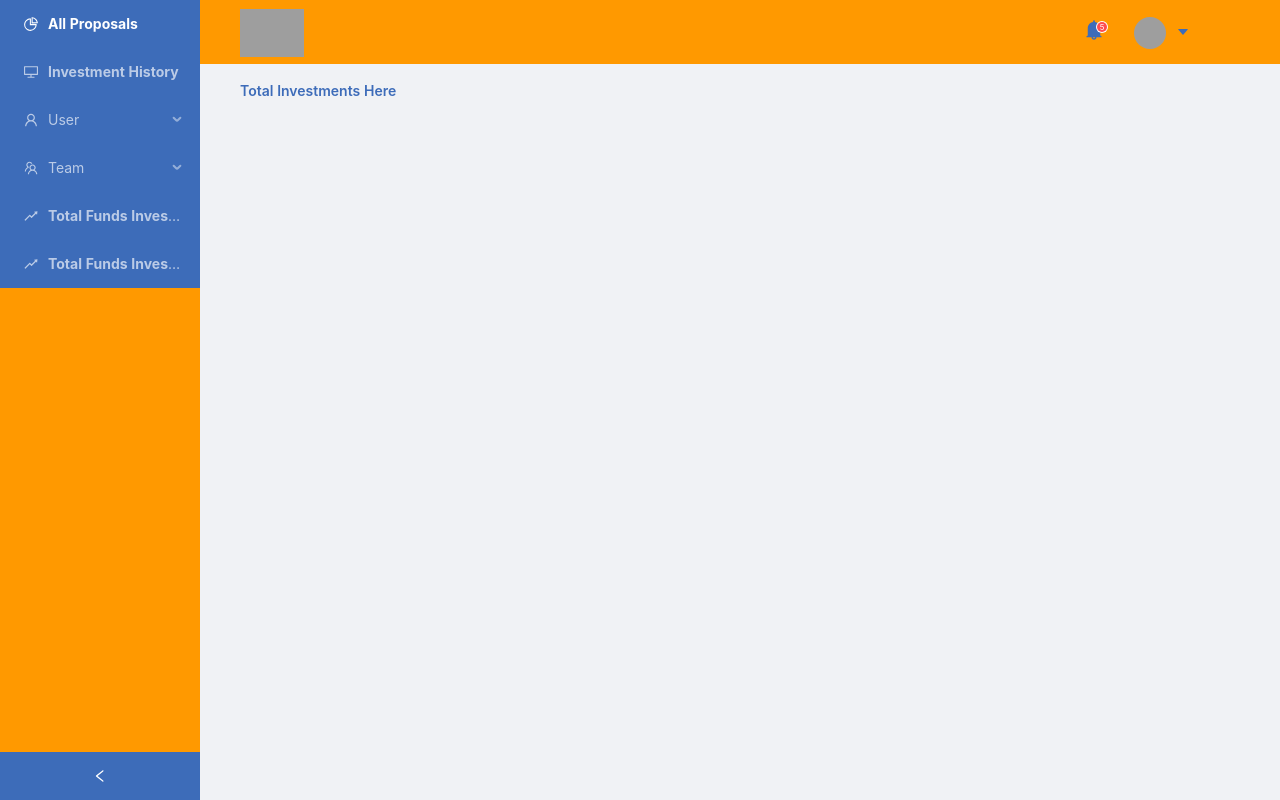
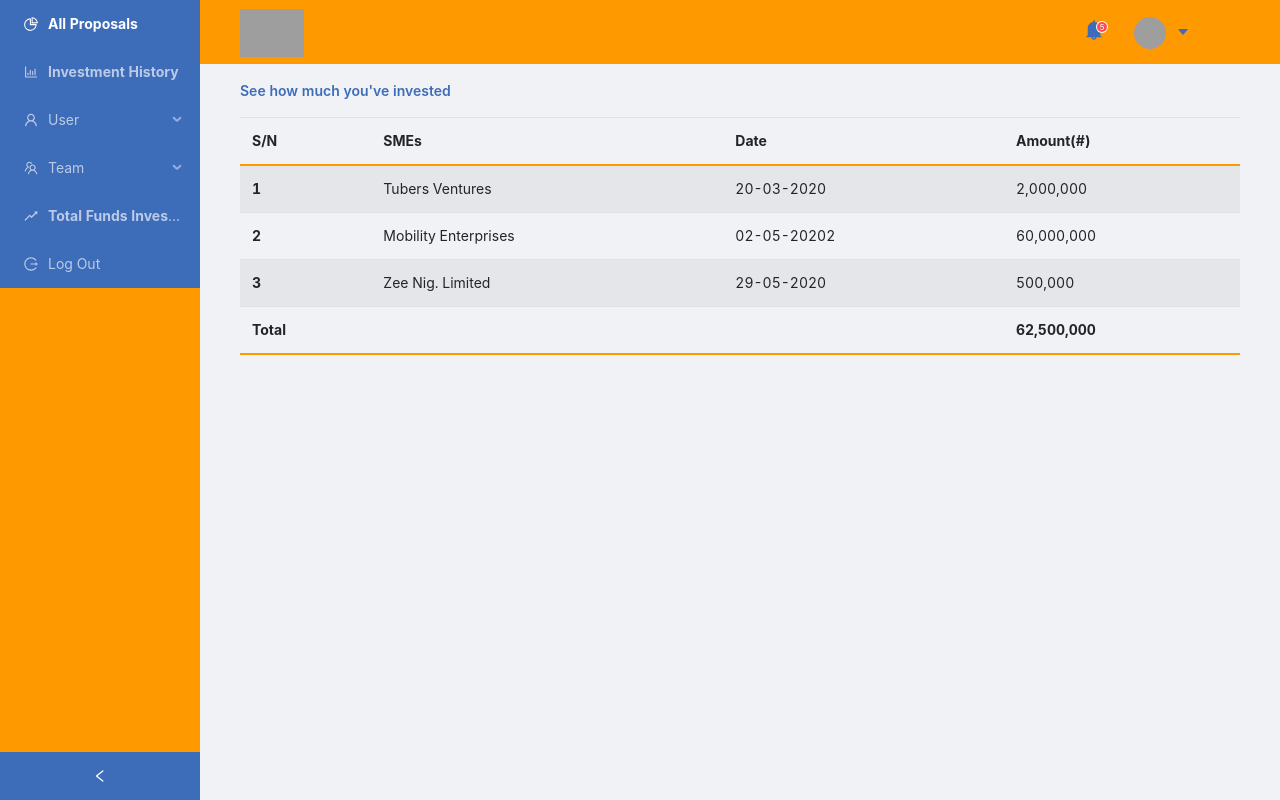
Before and after one commit to emydame/rRootSmart, a React (Create React App) app in the folder src/frontend/: page /investor/TotalInvestments in a window 1280 px wide. Built offline with nearby package versions, Linux system fonts and the light colour scheme; grey boxes are pictures that could not be loaded.

Commit message:
adding more Investor dispay elements

```diff
--- a/src/frontend/src/components/dashboard/Dashboard.css
+++ b/src/frontend/src/components/dashboard/Dashboard.css
@@ -150,3 +150,15 @@ ul.pagination {
   border-radius: 15px;
   color: #fff;
 }
+
+.fund-text {
+  text-align: right;
+}
+
+.investHistory-btn {
+  padding: 6px 15px;
+  color: #fff;
+  background: #3d6cb9;
+  border-radius: 15px;
+  margin-right: 5px;
+}
--- a/src/frontend/src/components/dashboard/investor/AddUsers.js
+++ b/src/frontend/src/components/dashboard/investor/AddUsers.js
@@ -57,14 +57,28 @@ class Addusers extends React.Component {
             <input type="phone" class="form-control" id="inputPhone2" />
           </div>
           <div class="form-group col-md-4">
-            <label for="InputName">Grade Level</label>
-            <input type="text" class="form-control" id="inputName" />
+            <label for="inputState">Assign Team</label>
+            <select id="inputState" class="form-control">
+              <option selected>Choose...</option>
+              <option>Team 1</option>
+              <option>Team 2</option>
+              <option>Team 3</option>
+              <option>Team 4</option>
+              <option>Team5</option>
+            </select>
           </div>
         </div>
         <div class="form-row">
-          <div class="form-group col-md-6">
-            <label for="inputCity">Supervisor</label>
-            <input type="text" class="form-control" id="inputCity" />
+        <div class="form-group col-md-6">
+            <label for="inputState">Assign Supervisor</label>
+            <select id="inputState" class="form-control">
+              <option selected>Choose...</option>
+              <option>Mr. John Rock</option>
+              <option>Dr. Iket Ubong</option>
+              <option>James Brown</option>
+              <option>Mrs Mary Adewale</option>
+              <option>Miss Angela Obi</option>
+            </select>
           </div>
           <div class="form-group col-md-2">
             <label for="inputDate">Date</label><br></br>
--- a/src/frontend/src/components/dashboard/investor/AllUsers.js
+++ b/src/frontend/src/components/dashboard/investor/AllUsers.js
@@ -14,21 +14,23 @@ class AllUsers extends React.Component {
                 <thead>
                   <tr>
                     <th scope="col">#</th>
-                    <th scope="col">Full Name</th>
+                    <th scope="col">Firt Name</th>
+                    <th scope="col">Last Name</th>
                     <th scope="col">Phone No(s)</th>
-                    <th scope="col">Address</th>
+                    <th scope="col">Department</th>
                     <th scope="col">Supervisor</th>
                     <th scope="col">Role</th>
                     <th scope="col">Date</th>
-                    <th scope="col">More Details</th>
+                    <th scope="col">Details</th>
                   </tr>
                 </thead>
                 <tbody>
                   <tr>
                     <th scope="row">1</th>
                     <td>Mark Otto</td>
+                    <td>Otto</td>
                     <td>080350000</td>
-                    <td>345 Badagry Road, Lagos</td>
+                    <td>Teller</td>
                     <td>Mr. Matthew Oji</td>
                     <td>Adviser</td>
                     <td>09-05-2020</td>
@@ -39,8 +41,9 @@ class AllUsers extends React.Component {
                   <tr>
                     <th scope="row">2</th>
                     <td>Jacob Ahare</td>
+                    <td>Ahare</td>
                     <td>0607000404, 0805586866</td>
-                    <td>83 last Card Road to Nowhere, Lagos</td>
+                    <td>Customer Service</td>
                     <td>Ajaba Lawrence</td>
                     <td>Accountant</td>
                     <td>28-05-2020</td>
@@ -51,6 +54,7 @@ class AllUsers extends React.Component {
                   <tr>
                     <th scope="row">3</th>
                     <td>Larry Okota</td>
+                    <td>Okota</td>
                     <td>--</td>
                     <td>--</td>
                     <td>--</td>
--- a/src/frontend/src/components/dashboard/investor/InvestmentHistory.js
+++ b/src/frontend/src/components/dashboard/investor/InvestmentHistory.js
@@ -7,7 +7,10 @@ class InvesmentHistory extends React.Component {
   render() {
     return (
       <>
-      <div className="invest-Title">List of Funded Projects</div>
+      <div>
+          <div className="invest-Title">List of Funded Projects</div>
+        </div>
+
       <table class="table table-sm table-dark">
         <thead>
           <tr>
--- a/src/frontend/src/components/dashboard/investor/InvestorDashboard.js
+++ b/src/frontend/src/components/dashboard/investor/InvestorDashboard.js
@@ -14,7 +14,7 @@ import { Link } from "react-router-dom";
 import { Avatar } from "antd";
 import { Switch, Router, Route, } from "react-router-dom";
 import { BellFilled, UserAddOutlined, UserSwitchOutlined, RiseOutlined } from "@ant-design/icons";
-import { DesktopOutlined, PieChartOutlined, FileOutlined, TeamOutlined, UserOutlined } from "@ant-design/icons";
+import { BarChartOutlined, PieChartOutlined, FileOutlined, TeamOutlined, UserOutlined } from "@ant-design/icons";
 
 const menu = (
   <Menu id="dropdown-menu">
@@ -65,7 +65,7 @@ class InvestorDashboard extends React.Component {
             <Menu.Item key="1" icon={<PieChartOutlined />}>
               <Link to="/investor/SmeProposals">All Proposals</Link>
             </Menu.Item>
-            <Menu.Item key="2" icon={<DesktopOutlined />}>
+            <Menu.Item key="2" icon={<BarChartOutlined />}>
               <Link to="/investor/InvestmentHistory">Investment History</Link>
             </Menu.Item>
             <SubMenu key="sub1" icon={<UserOutlined />} title="User">
@@ -74,11 +74,11 @@ class InvestorDashboard extends React.Component {
               <Menu.Item key="5" icon={<ReconciliationOutlined />}><Link to="/investor/Investroles">Roles</Link></Menu.Item>
             </SubMenu>
             <SubMenu key="sub2" icon={<TeamOutlined />} title="Team">
-              <Menu.Item key="6">Team 1</Menu.Item>
+              <Menu.Item key="7">Team 1</Menu.Item>
               <Menu.Item key="8">Team 2</Menu.Item>
             </SubMenu>
             <Menu.Item key="9" icon={<RiseOutlined />}><Link to="/investor/TotalInvestments">Total Funds Invested</Link></Menu.Item>
-            <Menu.Item key="9" icon={<RiseOutlined />}><Link to="/investor/TotalInvestments">Total Funds Invested</Link></Menu.Item>
+            <Menu.Item key="3" icon={<LogoutOutlined/>}> Log Out</Menu.Item>
           </Menu>
         </Sider>
         <Layout className="site-layout">
--- a/src/frontend/src/components/dashboard/investor/TotalInvestments.js
+++ b/src/frontend/src/components/dashboard/investor/TotalInvestments.js
@@ -8,8 +8,46 @@ class TotalInvestments extends React.Component {
     return (
       <>
         <div className="invest-Title">
-          Total Investments Here
+          See how much you've invested
         </div>
+        <table class="table table-striped">
+          <thead>
+            <tr>
+              <th scope="col">S/N</th>
+              <th scope="col">SMEs</th>
+              <th scope="col">Date</th>
+              <th scope="col">Amount(#)</th>
+            </tr>
+          </thead>
+          <tbody>
+            <tr>
+              <th scope="row">1</th>
+              <td>Tubers Ventures</td>
+              <td>20-03-2020</td>
+              <td>2,000,000</td>
+            </tr>
+            <tr>
+              <th scope="row">2</th>
+              <td>Mobility Enterprises</td>
+              <td>02-05-20202</td>
+              <td>60,000,000</td>
+            </tr>
+            <tr>
+              <th scope="row">3</th>
+              <td>Zee Nig. Limited</td>
+              <td>29-05-2020</td>
+              <td>500,000</td>
+            </tr>
+          </tbody>
+          <thead>
+            <tr>
+              <th scope="col">Total</th>
+              <th scope="col"></th>
+              <th scope="col"></th>
+              <th scope="col">62,500,000</th>
+            </tr>
+          </thead>
+        </table>
       </>
     );
   }
```
